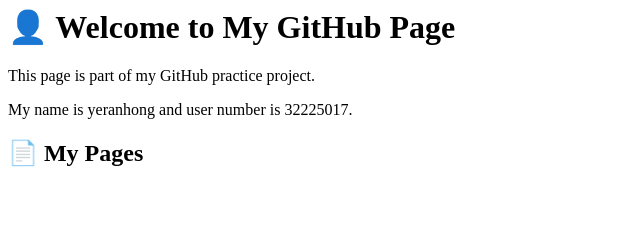
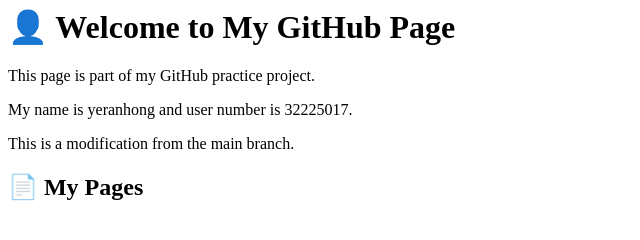
Before and after one commit to yeranhong/yeranhong, a plain HTML site: page index.html in a window 1280 px wide. Shown: the whole page, without its empty margins (0-640 px from the left). Drawn offline with Linux system fonts and the light colour scheme.

Commit message:
Update index.html

```diff
--- a/index.html
+++ b/index.html
@@ -3,5 +3,7 @@
   <p>This page is part of my GitHub practice project.</p>
   <p>My name is yeranhong and user number is 32225017.</p>
 
+<p>This is a modification from the main branch.</p>
+
   <h2>📄 My Pages</h2>
   <ul>
```
